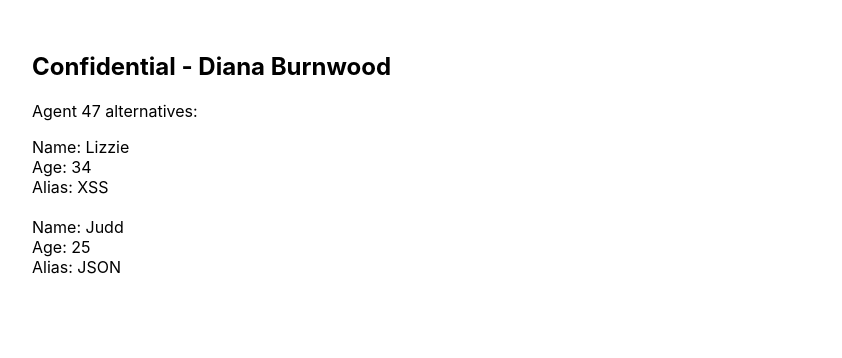
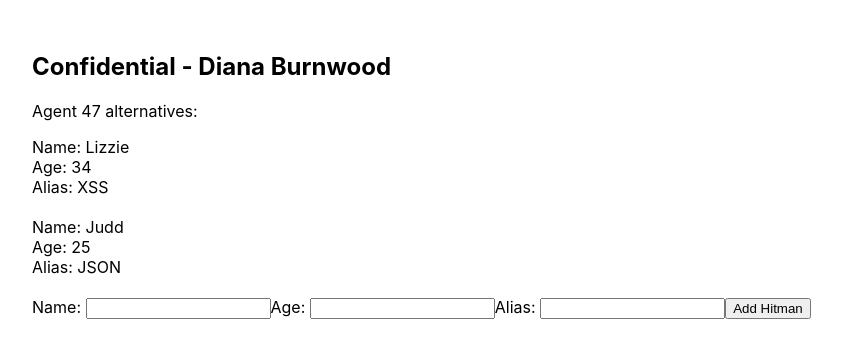
Before and after one commit to thecodelearner/react-stuff, a React (Create React App) app in the folder myapp/: page / in a window 1280 px wide. Shown: the top 358 px of the page, without its empty margins (0-842 px from the left). Built offline with nearby package versions, Linux system fonts and the light colour scheme.

Commit message:
addHitman form frontend

```diff
--- /dev/null
+++ b/myapp/src/AddHitman.js
@@ -0,0 +1,41 @@
+import React, { Component } from "react";
+
+class AddHitman extends Component {
+  state = {
+    name: null,
+    age: null,
+    alias: null,
+  };
+
+  handleChange = (e) => {
+    this.setState({
+      [e.target.id]: e.target.value,
+    });
+  };
+
+  handleSubmit = (e) => {
+    e.preventDefault();
+    console.log(this.state);
+  };
+
+  render() {
+    return (
+      <div>
+        <form onSubmit={this.handleSubmit}>
+          <label htmlFor="name">Name: </label>
+          <input type="text" id="name" onChange={this.handleChange}></input>
+
+          <label htmlFor="age">Age: </label>
+          <input type="text" id="age" onChange={this.handleChange}></input>
+
+          <label htmlFor="alias">Alias: </label>
+          <input type="text" id="alias" onChange={this.handleChange}></input>
+
+          <button>Add Hitman</button>
+        </form>
+      </div>
+    );
+  }
+}
+
+export default AddHitman;
--- a/myapp/src/App.js
+++ b/myapp/src/App.js
@@ -1,5 +1,6 @@
 import React, { Component } from "react";
 import Hitman from "./Hitman";
+import AddHitman from "./AddHitman";
 
 class App extends Component {
   state = {
@@ -18,6 +19,8 @@
         <p>Agent 47 alternatives:</p>
 
         <Hitman hitmans={this.state.hitmans} />
+
+        <AddHitman />
       </div>
     );
   }
```
